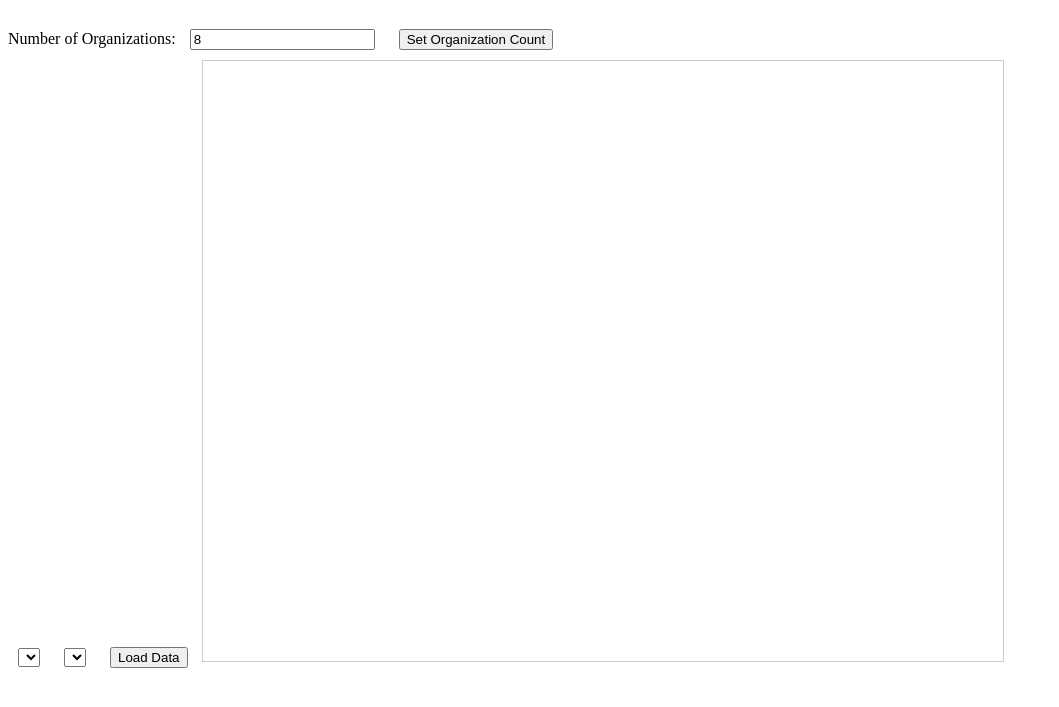
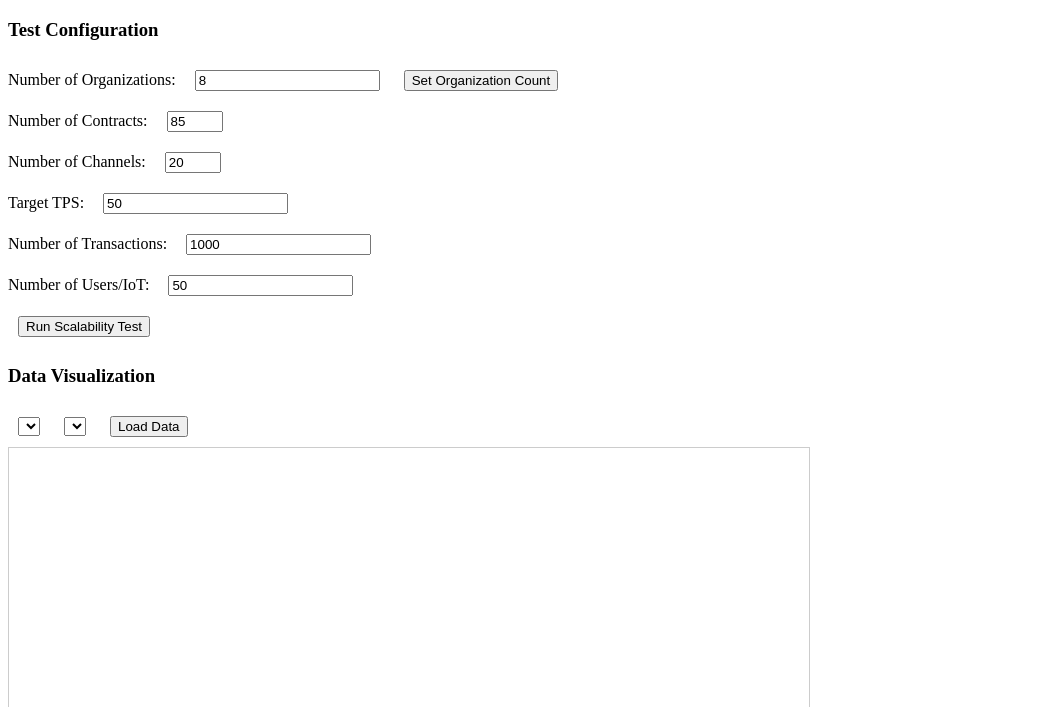
Before and after one commit to mohammadlohrasbi/6g-network, a plain HTML site: page web/index.html in a window 1280 px wide. Shown: the part 61-768 px from the top of the page, without its empty margins (0-1059 px from the left). Drawn offline with nearby package versions, Linux system fonts and the light colour scheme; no server answers.

Commit message:
Update index.html

```diff
--- a/web/index.html
+++ b/web/index.html
@@ -8,17 +8,40 @@
         .node { stroke: #000; stroke-width: 1.5px; }
         .link { stroke: #999; stroke-opacity: 0.6; }
         select, button, input { margin: 10px; }
+        label { margin-right: 5px; }
     </style>
 </head>
 <body>
     <h1>6G Fabric Network Visualization</h1>
+    <div>
+        <h3>Test Configuration</h3>
         <label for="orgCount">Number of Organizations:</label>
         <input type="number" id="orgCount" min="1" value="8">
         <button onclick="setOrgCount()">Set Organization Count</button>
         <br>
+        <label for="contractCount">Number of Contracts:</label>
+        <input type="number" id="contractCount" min="1" max="85" value="85">
+        <br>
+        <label for="channelCount">Number of Channels:</label>
+        <input type="number" id="channelCount" min="1" max="20" value="20">
+        <br>
+        <label for="tps">Target TPS:</label>
+        <input type="number" id="tps" min="1" value="50">
+        <br>
+        <label for="txNumber">Number of Transactions:</label>
+        <input type="number" id="txNumber" min="1" value="1000">
+        <br>
+        <label for="users">Number of Users/IoT:</label>
+        <input type="number" id="users" min="1" value="50">
+        <br>
+        <button onclick="runTest()">Run Scalability Test</button>
+    </div>
+    <div>
+        <h3>Data Visualization</h3>
         <select id="contractSelect"></select>
         <select id="orgSelect"></select>
         <button onclick="fetchAndDraw()">Load Data</button>
+    </div>
     <svg width="800" height="600"></svg>
     <script>
         async function populateContracts() {
@@ -63,6 +86,26 @@
             }
         }
 
+        async function runTest() {
+            const orgCount = document.getElementById('orgCount').value;
+            const contractCount = document.getElementById('contractCount').value;
+            const channelCount = document.getElementById('channelCount').value;
+            const tps = document.getElementById('tps').value;
+            const txNumber = document.getElementById('txNumber').value;
+            const users = document.getElementById('users').value;
+            const response = await fetch('/run-test', {
+                method: 'POST',
+                headers: { 'Content-Type': 'application/json' },
+                body: JSON.stringify({ orgCount, contractCount, channelCount, tps, txNumber, users })
+            });
+            const result = await response.json();
+            if (result.status === 'success') {
+                alert('Test completed: ' + result.message);
+            } else {
+                alert('Error: ' + result.error);
+            }
+        }
+
         async function fetchNetworkData() {
             const contractName = document.getElementById('contractSelect').value;
             const orgNumber = document.getElementById('orgSelect').value;
@@ -77,7 +120,7 @@
                 'LocationBased': 'ResourceChannel',
                 'Authenticate': 'AuthChannel', 'Register': 'AuthChannel', 'Revoke': 'AuthChannel',
                 'AssignRole': 'AuthChannel', 'Connect': 'ConnectivityChannel',
-                'Monitor': 'AuditChannel', 'Log': 'AuditChannel',
+                'Monitor': 'MonitoringChannel', 'Log': 'AuditChannel',
                 'EncryptData': 'SecurityChannel', 'DecryptData': 'SecurityChannel',
                 'SecureCommunication': 'SecurityChannel', 'VerifyIdentity': 'SecurityChannel',
                 'SetPolicy': 'SecurityChannel', 'GetPolicy': 'SecurityChannel',
```
Lines whose indentation alone changed are shown as unchanged.
